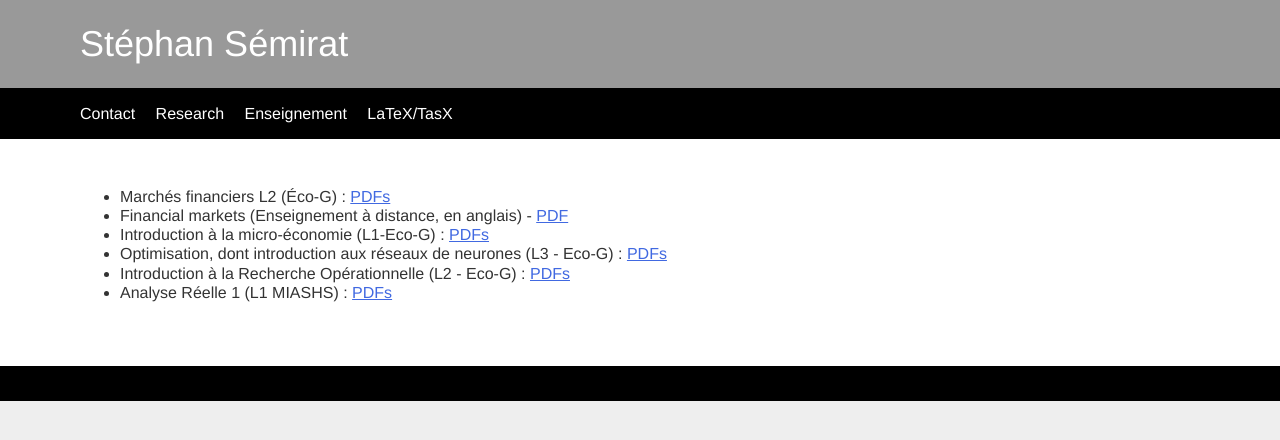
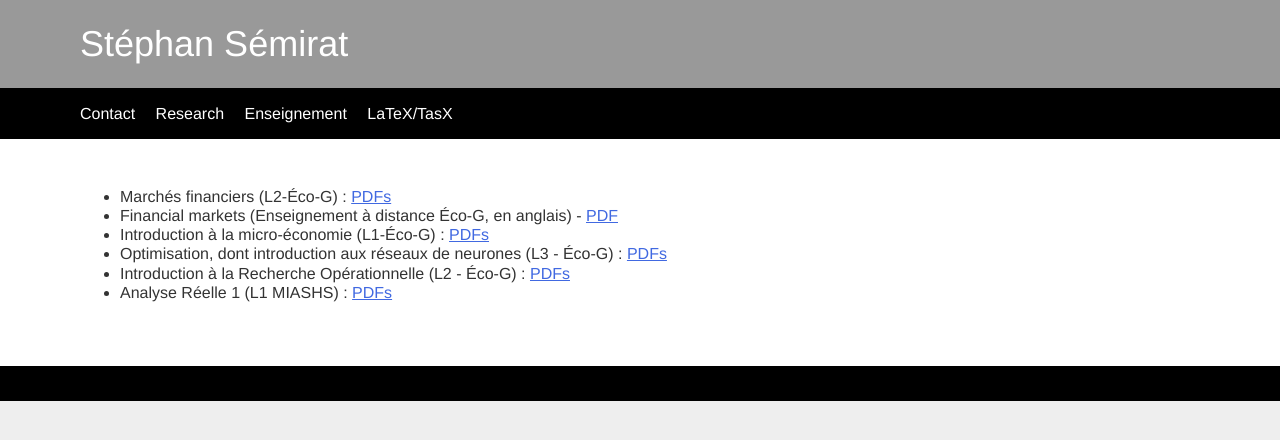
Before and after one commit to ssemirat/ssemirat.github.io, a Jekyll site: the page built from enseignement.md, in a window 1280 px wide. Shown: the top 440 px of the page. Built offline with Jekyll 4.4.1, drawn with Linux system fonts in a browser that asks for light colours.

Commit message:
modified:   enseignement.md

```diff
--- a/enseignement.md
+++ b/enseignement.md
@@ -3,9 +3,9 @@ title: "Enseignement"
 layout: "default"
 ---
 
-- Marchés financiers L2 (&Eacute;co-G) : [PDFs](https://cloud.univ-grenoble-alpes.fr/s/JwjH6EGRbSpTa3K)
-- Financial markets (Enseignement à distance, en anglais) - [PDF](https://cloud.univ-grenoble-alpes.fr/s/ryXHPq8yWoMYDpN)
-- Introduction à la micro-économie (L1-Eco-G) : [PDFs](https://cloud.univ-grenoble-alpes.fr/s/QCAcrAg7trwWwbB)
-- Optimisation, dont introduction aux réseaux de neurones (L3 - Eco-G) : [PDFs](https://cloud.univ-grenoble-alpes.fr/s/5GApz4WcZj3SpR9)
-- Introduction à la Recherche Opérationnelle  (L2 - Eco-G) : [PDFs](https://cloud.univ-grenoble-alpes.fr/s/rSGtCaQy3QGPtH4)
+- Marchés financiers (L2-&Eacute;co-G) : [PDFs](https://cloud.univ-grenoble-alpes.fr/s/JwjH6EGRbSpTa3K)
+- Financial markets (Enseignement à distance &Eacute;co-G, en anglais) - [PDF](https://cloud.univ-grenoble-alpes.fr/s/ryXHPq8yWoMYDpN)
+- Introduction à la micro-économie (L1-&Eacute;co-G) : [PDFs](https://cloud.univ-grenoble-alpes.fr/s/QCAcrAg7trwWwbB)
+- Optimisation, dont introduction aux réseaux de neurones (L3 - &Eacute;co-G) : [PDFs](https://cloud.univ-grenoble-alpes.fr/s/5GApz4WcZj3SpR9)
+- Introduction à la Recherche Opérationnelle  (L2 - &Eacute;co-G) : [PDFs](https://cloud.univ-grenoble-alpes.fr/s/rSGtCaQy3QGPtH4)
 - Analyse Réelle 1 (L1 MIASHS) : [PDFs](https://cloud.univ-grenoble-alpes.fr/s/MA2f3noHpecW9sS)
```
